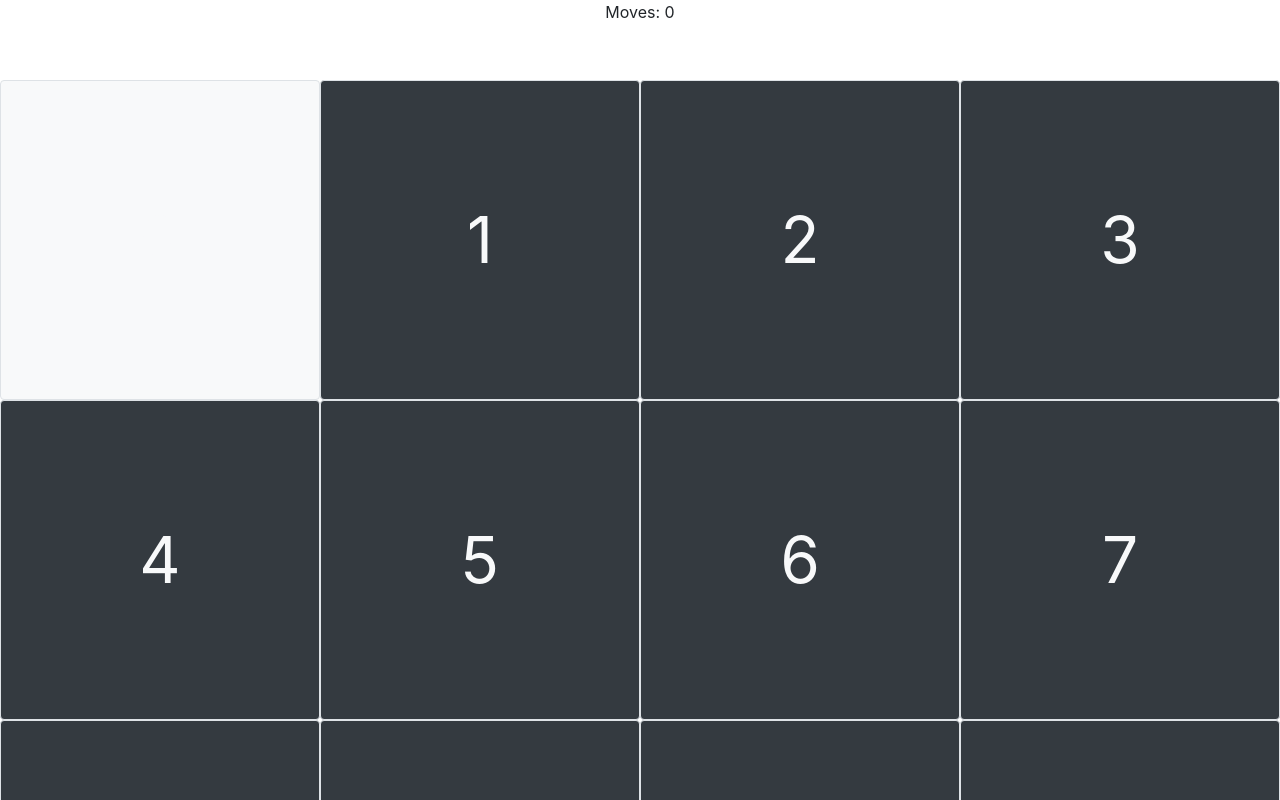
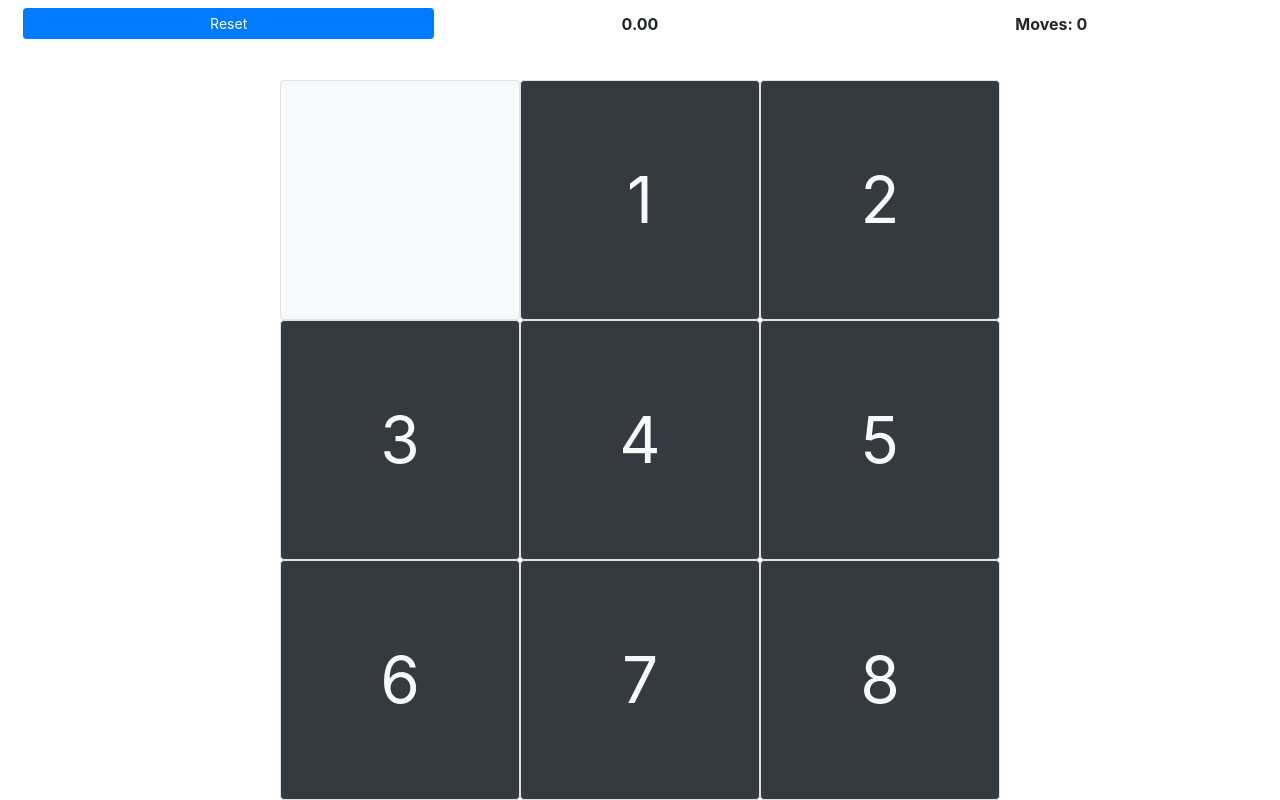
Before and after one commit to Fifteen-collect/frontend-js, a React (Create React App) app: page / in a window 1280 px wide. Shown: the top 800 px of the page. Built offline with nearby package versions, Linux system fonts and the light colour scheme; the HTML template or start-up script is replaced by a standard one.

Commit message:
Complete actions for base usage Some fixes with repo and webpack configurations

```diff
--- a/src/components/App.tsx
+++ b/src/components/App.tsx
@@ -1,31 +1,26 @@
 import * as React from "react";
 import {ReactNode} from "react";
 import Block from "./Block";
-
-export interface AppState {
-    matrix?: number[][],
-    buffer?: {
-        x: number,
-        y: number,
-    },
-    settings?: {
-        size: number
-    },
-    moves: number,
-}
+import {State as AppState} from "./App/State";
 
 export default class App extends React.Component<{}, AppState> {
     public readonly state: AppState = {
         matrix: [],
         settings: {
-            size: 4
+            size: 3,
         },
         moves: 0,
+        run: false,
+        time: 0,
     };
+    private readonly windowSize: number;
+    private readonly relativeSize: number;
 
     constructor(props: {}) {
         super(props);
 
+        this.windowSize = innerWidth > innerHeight ? (innerHeight - innerHeight / 10) : innerWidth;
+        this.relativeSize = this.windowSize / this.state.settings.size;
         this.state.matrix = App.createDefaultMatrix(this.state.settings.size);
         this.state.buffer = {
             x: 0,
@@ -34,35 +29,95 @@ export default class App extends React.Component<{}, AppState> {
     }
 
     render(): ReactNode {
-        return <div className={"container-fluid"} style={{height: "100vh"}}>
-            <div className={"text-center"} style={{height: "10vh"}}>
-                Moves: {this.state.moves}
+        return <div className={"container-fluid row d-flex justify-content-center"}
+                    style={{
+                        height: "100vh",
+                        margin: "0"
+                    }}
+        >
+            <div className={"container-fluid"} style={{height: "10vh", width: "100vw"}}>
+                <div className="row p-2 d-flex align-items-center">
+                    <button className={"btn btn-primary btn-sm col-4"} onClick={() => {
+                        const matrix = App.createDefaultMatrix(this.state.settings.size);
+
+
+                        clearInterval(this.state.timerInterval);
+                        this.setState({
+                            matrix: matrix,
+                            moves: 0,
+                            buffer: {
+                                x: 0,
+                                y: 0,
+                            },
+                            run: false,
+                            timerInterval: undefined,
+                            time: 0,
+                        });
+                    }}>
+                        Reset
+                    </button>
+                    <div className={"text-center col-4"}>
+                        <b>{this.state.time.toFixed(2)}</b>
+                    </div>
+                    <div className={"text-center col-4"}>
+                        <b>Moves: {this.state.moves}</b>
+                    </div>
+                </div>
             </div>
-            <div className={"row d-flex justify-content-center"}>
+            <div className={"row d-flex justify-content-center"}
+                 style={{
+                     width: `${this.windowSize}px`,
+                     height: `${this.windowSize}px`,
+                 }}
+            >
                 {this.state.matrix.map((row: number[], currentRow: number) => {
                     return row.map((block: number, currentColumn: number) => {
                         return <Block
                             key={`${currentRow}-${currentColumn}`}
                             value={block}
-                            size={100 / this.state.settings.size}
+                            size={this.relativeSize}
                             onClickHandler={(): void => {
-                                let {matrix, moves} = this.state;
+                                let {matrix, moves, run, timerInterval, time} = this.state;
                                 let current = matrix[currentRow][currentColumn];
                                 let buffer = this.state.buffer;
 
                                 if (this.isBlockCanMove(currentRow, currentColumn)) {
                                     const {x, y} = buffer;
 
+                                    if (!run) {
+                                        timerInterval = setInterval((): void => {
+                                            if (this.isMatrixSolved()) {
+                                                clearInterval(timerInterval);
+                                                timerInterval = undefined;
+                                                run = false;
+
+                                                this.setState({
+                                                    timerInterval: timerInterval,
+                                                    run: false,
+                                                })
+                                            } else {
+                                                time += 0.01;
+
+                                                this.setState({
+                                                    time: time,
+                                                })
+                                            }
+                                        }, 10);
+                                    }
+
                                     matrix[y][x] = current;
                                     matrix[currentRow][currentColumn] = 0;
                                     buffer = {x: currentColumn, y: currentRow};
                                     moves++;
+                                    run = true;
                                 }
 
                                 this.setState({
                                     matrix: matrix,
                                     buffer: buffer,
                                     moves: moves,
+                                    timerInterval: timerInterval,
+                                    run: run,
                                 });
                             }}
                         />
@@ -128,4 +183,21 @@ export default class App extends React.Component<{}, AppState> {
     isBlockEmpty(y: number, x: number): boolean {
         return this.state.matrix[y][x] === 0;
     }
+
+    isMatrixSolved(): boolean {
+        for (let row = 0, counterValue = 0; row < this.state.matrix.length; row++) {
+            for (let col = 0; col < this.state.matrix[row].length; col++) {
+                ++counterValue;
+
+                if (this.state.matrix[row][col] === 0) {
+                    continue;
+                }
+                if (this.state.matrix[row][col] !== counterValue) {
+                    return false;
+                }
+            }
+        }
+
+        return true;
+    }
 }
--- /dev/null
+++ b/src/components/App/State.ts
@@ -0,0 +1,14 @@
+export interface State {
+    matrix?: number[][],
+    buffer?: {
+        x: number,
+        y: number,
+    },
+    settings?: {
+        size: number
+    },
+    moves: number,
+    run: boolean,
+    timerInterval?: number | undefined,
+    time: number | 0;
+}
--- a/src/components/Block.tsx
+++ b/src/components/Block.tsx
@@ -18,12 +18,12 @@ export default class Block extends React.Component<BlockProps> {
 
     public render(): React.ReactNode {
         const relativeSize = Math.floor(this.props.size);
-        return <div className={`border rounded text-light d-flex align-items-center justify-content-center ${!this.isEmpty() ? 'bg-dark' : 'bg-light'}`}
+        return <div className={`noselect border rounded text-light d-flex align-items-center justify-content-center ${!this.isEmpty() ? 'bg-dark' : 'bg-light'}`}
                     onClick={this.props.onClickHandler}
                     style={{
-                        maxWidth: `${relativeSize}%`,
-                        height: `${relativeSize}vw`,
-                        flex: `0 0 ${relativeSize}%`,
+                        width: `${relativeSize}px`,
+                        height: `${relativeSize}px`,
+                        flex: `0 0 ${relativeSize}px`,
                         fontSize: '4rem',
                     }}
         >
--- a/src/index.js
+++ b/src/index.js
@@ -2,5 +2,6 @@ import React from 'react';
 import * as ReactDOM from 'react-dom';
 import App from './components/App';
 import 'bootstrap/dist/css/bootstrap.css';
+import './styles/main.css';
 
 ReactDOM.render(<App/>, document.getElementById('root'));
--- /dev/null
+++ b/src/styles/main.css
@@ -0,0 +1,9 @@
+.noselect {
+    -webkit-touch-callout: none; /* iOS Safari */
+    -webkit-user-select: none; /* Safari */
+    -khtml-user-select: none; /* Konqueror HTML */
+    -moz-user-select: none; /* Old versions of Firefox */
+    -ms-user-select: none; /* Internet Explorer/Edge */
+    user-select: none; /* Non-prefixed version, currently
+                                  supported by Chrome, Opera and Firefox */
+}
--- a/tsconfig.json
+++ b/tsconfig.json
@@ -4,7 +4,6 @@
         "jsx": "react",
         "target": "esnext",
         "module": "esnext",
-        "outDir": "dist",
         "noImplicitAny": true,
         "removeComments": true,
         "preserveConstEnums": true,
--- a/webpack.config.js
+++ b/webpack.config.js
@@ -7,7 +7,7 @@ module.exports = {
     devServer: {
         host: 'localhost',
         publicPath: "/",
-        contentBase: "./build",
+        contentBase: "./src",
         watchContentBase: true,
         noInfo: false,
         hot: true,
@@ -19,7 +19,7 @@ module.exports = {
         }
     },
     output: {
-        path: path.join(__dirname, "/build"),
+        path: path.join(__dirname, "/"),
         filename: "bundle.js",
     },
     resolve: {
```
Also changed, not shown: package.json (+8 -0 lines), src/components/App.d.ts (added, +29 -0 lines), src/components/Block.d.ts (added, +19 -0 lines).
